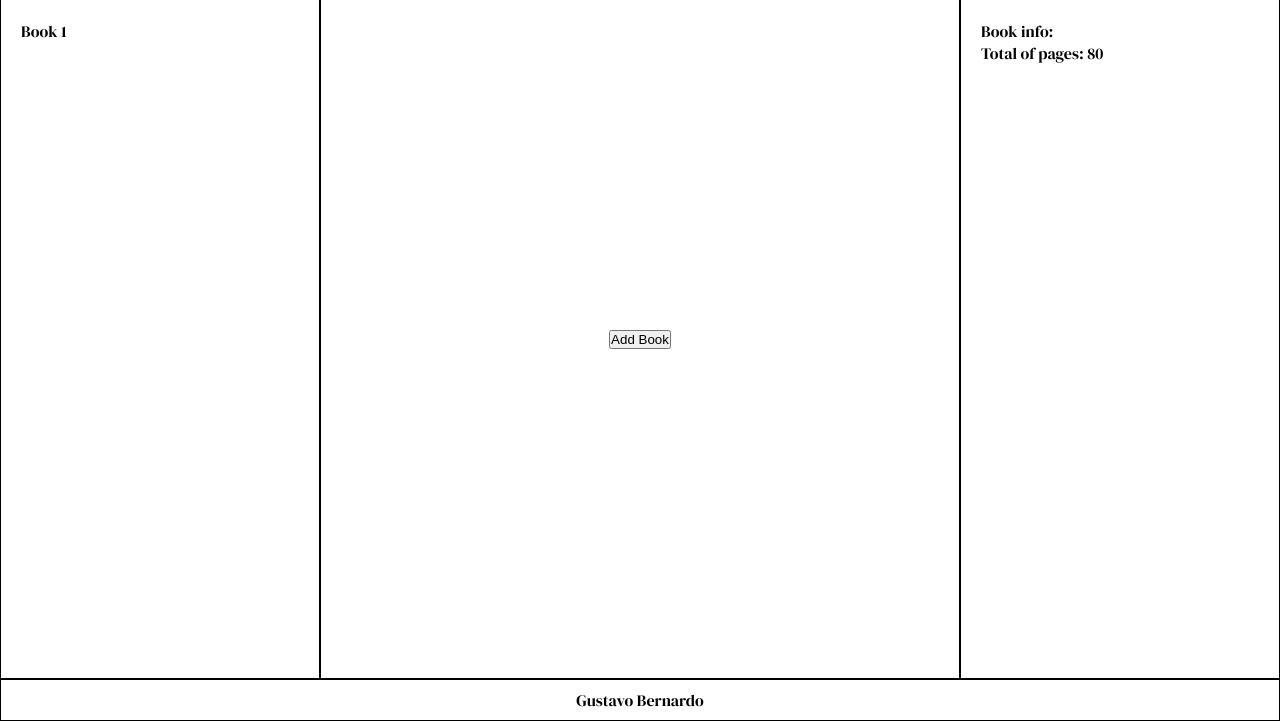
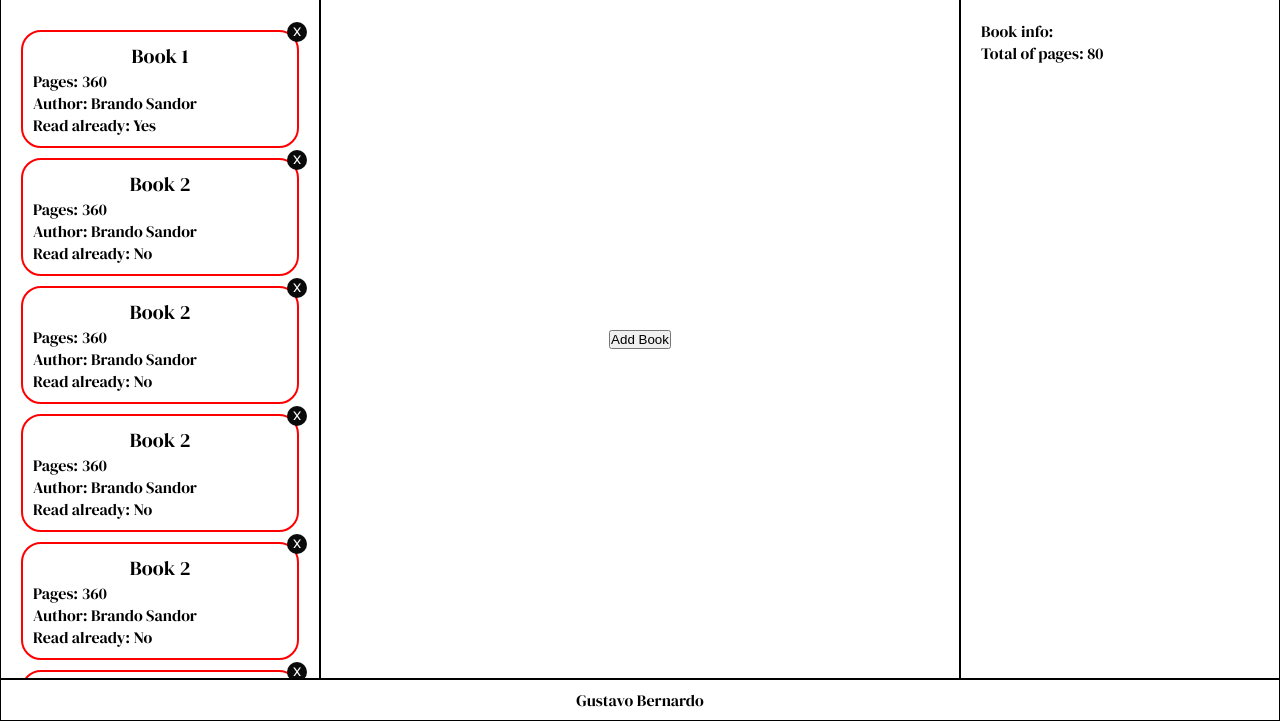
Before and after one commit to GustavoHenriqueBernardoo/project-library, a plain HTML site: page index.html in a window 1280 px wide. Shown: the part 81-802 px from the top of the page. Drawn offline with Linux system fonts and the light colour scheme.

Commit message:
Update style and structure

```diff
--- a/index.html
+++ b/index.html
@@ -19,7 +19,78 @@
       <button class="addBook">Add Book</button>
     </main>
     <nav>
-      <p>Book 1</p>
+      <div class="new-book">
+        <a class="remove-book" href="#">X</a>
+
+        <p>Book 1</p>
+        <p>Pages: 360</p>
+        <p>Author: Brando Sandor</p>
+        <p>Read already: Yes</p>
+      </div>
+      <div class="new-book">
+        <a class="remove-book" href="#">X</a>
+
+        <p>Book 2</p>
+        <p>Pages: 360</p>
+        <p>Author: Brando Sandor</p>
+        <p>Read already: No</p>
+      </div>
+      <div class="new-book">
+        <a class="remove-book" href="#">X</a>
+
+        <p>Book 2</p>
+        <p>Pages: 360</p>
+        <p>Author: Brando Sandor</p>
+        <p>Read already: No</p>
+      </div>
+      <div class="new-book">
+        <a class="remove-book" href="#">X</a>
+
+        <p>Book 2</p>
+        <p>Pages: 360</p>
+        <p>Author: Brando Sandor</p>
+        <p>Read already: No</p>
+      </div>
+      <div class="new-book">
+        <a class="remove-book" href="#">X</a>
+
+        <p>Book 2</p>
+        <p>Pages: 360</p>
+        <p>Author: Brando Sandor</p>
+        <p>Read already: No</p>
+      </div>
+      <div class="new-book">
+        <a class="remove-book" href="#">X</a>
+
+        <p>Book 2</p>
+        <p>Pages: 360</p>
+        <p>Author: Brando Sandor</p>
+        <p>Read already: No</p>
+      </div>
+      <div class="new-book">
+        <a class="remove-book" href="#">X</a>
+
+        <p>Book 2</p>
+        <p>Pages: 360</p>
+        <p>Author: Brando Sandor</p>
+        <p>Read already: No</p>
+      </div>
+      <div class="new-book">
+        <a class="remove-book" href="#">X</a>
+
+        <p>Book 2</p>
+        <p>Pages: 360</p>
+        <p>Author: Brando Sandor</p>
+        <p>Read already: No</p>
+      </div>
+      <div class="new-book">
+        <a class="remove-book" href="#">X</a>
+
+        <p>Book 2</p>
+        <p>Pages: 360</p>
+        <p>Author: Brando Sandor</p>
+        <p>Read already: No</p>
+      </div>
     </nav>
     <aside>
       <p>Book info:</p>
--- a/style.css
+++ b/style.css
@@ -30,15 +30,18 @@ nav {
   border: 1px black solid;
 }
 
+/* ============= Header */
+
 header {
   grid-area: header;
   display: flex;
   justify-content: space-between;
   align-items: center;
+  color: #fff;
+
   background-image: url('https://images.unsplash.com/photo-1532012197267-da84d127e765?ixlib=rb-1.2.1&ixid=MnwxMjA3fDB8MHxwaG90by1wYWdlfHx8fGVufDB8fHx8&auto=format&fit=crop&w=687&q=80');
-  background-repeat: unset;
+  background-repeat: cover;
   background-position: center;
-  color: #fff;
 }
 
 header img {
@@ -47,15 +50,8 @@ header img {
   height: 75px;
 }
 
-footer {
-  grid-area: footer;
-  display: flex;
-  align-items: center;
-  justify-content: center;
-}
-nav {
-  grid-area: nav;
-}
+/* ============= Main */
+
 main {
   grid-area: main;
   display: flex;
@@ -63,6 +59,68 @@ main {
   justify-content: center;
   align-items: center;
 }
+
+/* ============= Nav new Books */
+
+nav {
+  grid-area: nav;
+  overflow-x: hidden;
+}
+
+nav .new-book {
+  display: flex;
+  flex-direction: column;
+  justify-content: center;
+  /* align-items: center; */
+  text-align: justify;
+
+  padding: 10px;
+  margin: 10px 0;
+  border: 2px red solid;
+  border-radius: 20px;
+
+  position: relative;
+}
+nav .new-book p:nth-child(2) {
+  font-size: 20px;
+  text-align: center;
+}
+
+nav .remove-book {
+  font-family: 'Raleway', sans-serif;
+  position: absolute;
+  right: -0.6rem;
+  top: -0.6rem;
+  width: 1.2rem;
+  height: 1.2rem;
+  font-size: 0.755rem;
+  font-weight: bold;
+  border-radius: 100%;
+  background-color: #0a0a0a;
+  z-index: 4;
+  color: #fff;
+  line-height: 1.3rem;
+  text-align: center;
+  cursor: pointer;
+  text-decoration: none;
+}
+
+/* ============= Aside Info */
+
+aside {
+  grid-area: sidebar;
+}
+
+/* ================ Footer */
+
+footer {
+  grid-area: footer;
+  display: flex;
+  align-items: center;
+  justify-content: center;
+}
+
+/* ================== MODAL */
 
 .modal {
   opacity: 0;
@@ -80,28 +138,17 @@ main {
   flex-direction: column;
   justify-content: center;
   align-items: center;
+  border-radius: 20px;
 }
 
 .modal .btnClose {
-  /* background-color: black;
-  color: #fff;
-  border-radius: 50%;
-  height: 80px;
-  width: 80px;
-  display: flex;
-  justify-content: center;
-  align-items: center;
-  position: absolute;
-  left: 450px;
-  bottom: 350px;
-  text-decoration: none; */
   font-family: 'Raleway', sans-serif;
   position: absolute;
   right: -1rem;
   top: -1rem;
   width: 3rem;
   height: 3rem;
-  /* font-size: 0.875rem; */
+  font-size: 1rem;
   font-weight: bold;
   border-radius: 100%;
   background-color: #0a0a0a;
@@ -113,6 +160,10 @@ main {
   text-decoration: none;
 }
 
-aside {
-  grid-area: sidebar;
+form .form-row {
+  display: flex;
+  margin: 2px;
+  padding: 5px;
+  justify-content: center;
+  align-items: center;
 }
```
